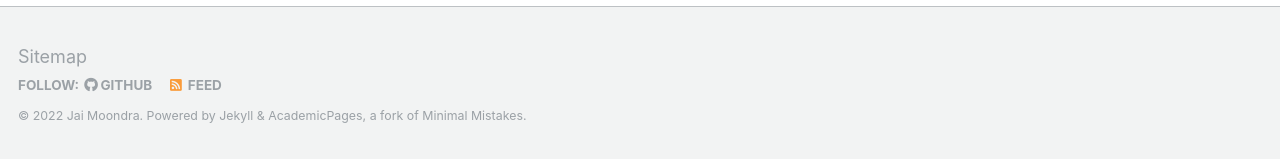
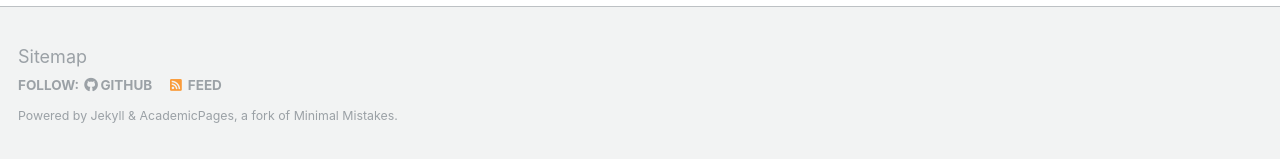
Before and after one commit to ruijiacao/jaimoondra.github.io, a Jekyll site: the page built from _pages/about.md, in a window 1280 px wide. Shown: the part 738-897 px from the top of the page. Built offline with Jekyll 4.4.1, drawn with Linux system fonts in a browser that asks for light colours.

Commit message:
Update footer.html

```diff
--- a/_includes/footer.html
+++ b/_includes/footer.html
@@ -21,4 +21,4 @@
   </ul>
 </div>
 
-<div class="page__footer-copyright">&copy; {{ site.time | date: '%Y' }} {{ site.name | default: site.title }}. {{ site.data.ui-text[site.locale].powered_by | default: "Powered by" }} <a href="http://jekyllrb.com" rel="nofollow">Jekyll</a> &amp; <a href="https://github.com/academicpages/academicpages.github.io">AcademicPages</a>, a fork of <a href="https://mademistakes.com/work/minimal-mistakes-jekyll-theme/" rel="nofollow">Minimal Mistakes</a>.</div>
+<div class="page__footer-copyright"> {{ site.data.ui-text[site.locale].powered_by | default: "Powered by" }} <a href="http://jekyllrb.com" rel="nofollow">Jekyll</a> &amp; <a href="https://github.com/academicpages/academicpages.github.io">AcademicPages</a>, a fork of <a href="https://mademistakes.com/work/minimal-mistakes-jekyll-theme/" rel="nofollow">Minimal Mistakes</a>.</div>
```
